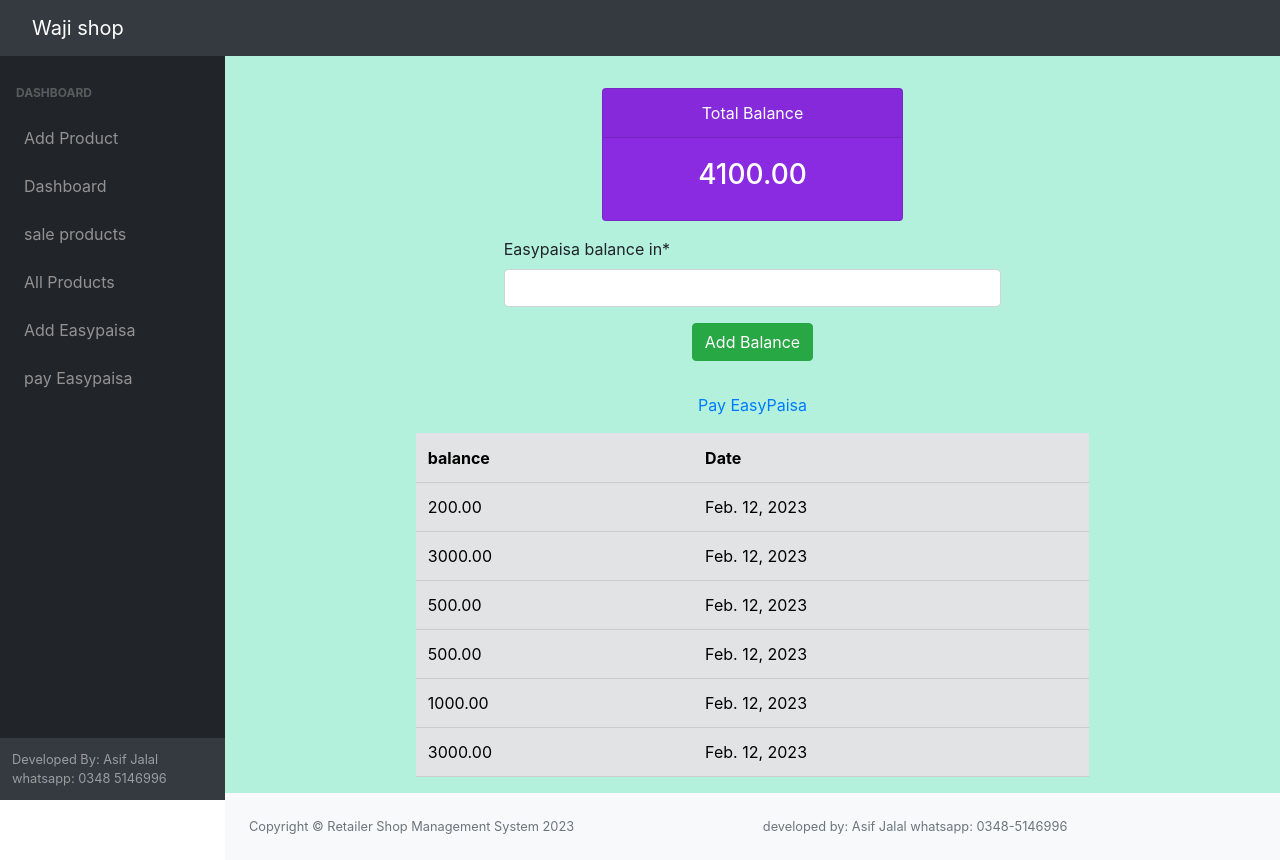
After one commit to asifjalaldev/retailorShopManagementSystem, a Django app: page /easypaisa/ in a window 1280 px wide. The commit adds this page. Run offline with Django 4.2, Linux system fonts and the light colour scheme; data comes from the database, SQL or seed files in the repository; both versions use the stored data as it was after the commit; some libraries are stand-ins or nearby versions.

Commit message:
easipaisa balance feature added

```diff
--- a/home/forms.py
+++ b/home/forms.py
@@ -1,5 +1,9 @@
 from django import forms
-from home.models import Product
+from home.models import Product,Easypaisa_out
 # class searchForm(forms.ModelForm):
 #     class Meta:
 #         fields=['date']
+class easypaisaOutForm(forms.ModelForm):
+    class Meta:
+        model=Easypaisa_out
+        fields=['easypaisa_balance_out', 'charges']
--- a/home/models.py
+++ b/home/models.py
@@ -20,23 +20,26 @@ class Sold_prduct(models.Model):
     profit=models.IntegerField(default=0)
     def __str__(self):
         return self.product.name
-# class Jazzcash_in(models.Model):
-#     jazzcash_balance_in= models.DecimalField(max_digits=10, decimal_places=2)
-#     date=models.DateField()
-#     def __str__(self):
-#         return self.jazzcash_balance_in
-# class Jazzcash_out(models.Model):
-#     jazzcash_balance_out= models.DecimalField(max_digits=10, decimal_places=2)
-#     date=models.DateField()
-#     def __str__(self):
-#         return self.jazzcash_balance_out
-# class Easypaisa_in(models.Model):
-#     easypaisa_balance_in= models.DecimalField(max_digits=10, decimal_places=2)
-#     date=models.DateField()
-#     def __str__(self):
-#         return self.easypaisa_balance_in
-# class Easypaisa_out(models.Model):
-#     easypaisa_balance_out= models.DecimalField(max_digits=10, decimal_places=2)
-#     date=models.DateField()
-#     def __str__(self):
-#         return self.easypaisa_balance_out
+class Jazzcash_in(models.Model):
+    jazzcash_balance_in= models.DecimalField(max_digits=10, decimal_places=2)
+    date=models.DateField()
+    # def __str__(self):
+    #     return self.jazzcash_balance_in
+class Jazzcash_out(models.Model):
+    jazzcash_balance_out= models.DecimalField(max_digits=10, decimal_places=2)
+    date=models.DateField()
+    charges=models.CharField(max_length=50, null=True)
+    # def __str__(self):
+    #     return self.jazzcash_balance_out
+class Easypaisa_in(models.Model):
+    easypaisa_balance_in= models.DecimalField(max_digits=10, decimal_places=2)
+    date=models.DateField()
+    total=models.DecimalField(max_digits=10, decimal_places=2, default=None, null=True)
+    # def __str__(self):
+    #     return self.easypaisa_balance_in
+class Easypaisa_out(models.Model):
+    easypaisa_balance_out= models.DecimalField(max_digits=10, decimal_places=2)
+    date=models.DateField()
+    charges=models.CharField(max_length=50, null=True)
+    # def __str__(self):
+    #     return self.easypaisa_balance_out
--- a/home/templates/home/base.html
+++ b/home/templates/home/base.html
@@ -120,7 +120,14 @@
                             <div class="sb-nav-link-icon"><i class="fas fa-chart-area"></i></div>
                             All Products
                         </a>
-
+                        <a class="nav-link"  href="{%url 'addEasypaisa'%}" >
+                            <div class="sb-nav-link-icon"><i class="fas fa-chart-area"></i></div>
+                           Add Easypaisa
+                        </a>
+                        <a class="nav-link"  href="{%url 'outEasypaisa'%}" >
+                            <div class="sb-nav-link-icon"><i class="fas fa-chart-area"></i></div>
+                           pay Easypaisa
+                        </a>
 
 
 
--- a/home/templates/home/dashboard.html
+++ b/home/templates/home/dashboard.html
@@ -108,8 +108,8 @@
             <table class="table table-primary">
                 <tr>
                     <th>id</th>
-                    <th>Name</th>
-                    <th>model</th>
+                    <th>Model</th>
+                    <th>Total Sale</th>
                 </tr>
                 {%for product in topProducts%}
                 <tr>
--- /dev/null
+++ b/home/templates/home/easypaisa.html
@@ -0,0 +1,69 @@
+{%extends 'home/base.html'%}
+{% load crispy_forms_tags %}
+{%block content%}
+<div class="container  pt-3" style="background-color: rgb(179, 241, 221);">
+    <div class="row m-3">
+        <div class="col-sm-4">
+
+        </div>
+        <div class="col-sm-4">
+            <div class="card" style="background-color: blueviolet; color: white;">
+                <div class="card-header text-center">
+                    Total Balance
+                </div>
+                <div class="card-body text-center" style="color: white;">
+                    <h3>{{totalBalance}}</h3>
+                </div>
+            </div>
+        </div>
+        <div class="col-sm-4">
+
+        </div>
+    </div>
+    <div class="row">
+        <div class="col-sm-3">
+
+        </div>
+        <div class="col-sm-6">
+            <form action="" method="post">
+                {%csrf_token%}
+                {{form|crispy}}
+                <p class="text-center"><button type="submit" class="btn btn-success">Add Balance</button></p>
+            </form>
+        </div>
+        <div class="col-sm-3">
+
+        </div>
+
+    </div>
+    <div class="row">
+        <div class="col-sm-12 mt-3">
+            <p class="text-center"><a href="{%url 'outEasypaisa'%}" >Pay EasyPaisa</a></p>
+        </div>
+    </div>
+    <div class="row">
+        <div class="col-sm-2">
+
+        </div>
+        <div class="col-sm-8">
+            {%if todayEasypaisa%}
+            <table class="table table-secondary">
+                <tr>
+                    <th>balance</th>
+                    <th>Date</th>
+                </tr>
+                {%for balance in todayEasypaisa%}
+                <tr>
+                    <td>{{balance.easypaisa_balance_in}}</td>
+                    <td>{{balance.date}}</td>
+                </tr>
+                {%endfor%}
+            </table>
+            {%endif%}
+        </div>
+        <div class="col-sm-2">
+
+        </div>
+    </div>
+</div>
+{%endblock%}
--- a/home/urls.py
+++ b/home/urls.py
@@ -9,5 +9,7 @@ urlpatterns = [
  path('deleteProduct/<int:pk>',DeleteProductView.as_view(),name='deleteproduct'),
  path('updateProduct/<int:pk>',UpdateProductView.as_view(),name='updateproduct'),
  path('searchproduct/', views.searchProduct,name='searchproduct'),
- path('sold/', views.soldProduct,name='soldproduct')
+ path('sold/', views.soldProduct,name='soldproduct'),
+ path('easypaisa/',AddEasyPaisa.as_view(), name='addEasypaisa'),
+ path('outEasyPaisa',views.payEasypaisa, name='outEasypaisa')
 ]
--- a/home/views.py
+++ b/home/views.py
@@ -7,6 +7,7 @@ from django.db.models import Q
 from django.core.paginator import Paginator
 from datetime import datetime
 from django.contrib import messages
+from .forms import easypaisaOutForm
 # Create your views here.
 
 def home(request):
@@ -91,3 +92,48 @@ def soldProduct(request):
             context={'product':product}
             return render(request,'home/soldProduct_form.html',context)
     return redirect('soldproduct')
+class AddEasyPaisa(CreateView):
+    model=Easypaisa_in
+    template_name='home/easypaisa.html'
+    fields=['easypaisa_balance_in']
+    success_url=reverse_lazy('addEasypaisa')
+    def form_valid(self,form):
+        form.instance.date=datetime.today().date()
+        newBalance=form.cleaned_data['easypaisa_balance_in']
+        lastRec=Easypaisa_in.objects.latest('id')#getting last record
+        form.instance.total=lastRec.total+newBalance
+        return super().form_valid(form)
+    def get_context_data(self, **kwargs):
+        context=super().get_context_data(**kwargs)
+        total_balance=Easypaisa_in.objects.latest('id').total
+        todayEasypaisa=Easypaisa_in.objects.filter(date=datetime.today().date()).order_by('-id')
+        context['todayEasypaisa']=todayEasypaisa
+        context['totalBalance']=total_balance
+        return context
+def payEasypaisa(request):
+    if request.method=='GET':
+        form=easypaisaOutForm()
+        total_balance=Easypaisa_in.objects.latest('id').total
+        todayEasypaisa=Easypaisa_out.objects.filter(date=datetime.today().date()).order_by('-id')
+
+        context={'form': form, 'total_balance':total_balance, 'todayEasypaisa':todayEasypaisa}
+        return render(request,'home/outEasypaisa.html', context)
+    else: #if method is post
+        form=easypaisaOutForm(request.POST)
+        if form.is_valid():
+            form.instance.date=datetime.today().date()
+            lastRec=Easypaisa_in.objects.latest('id')
+            payBalance=form.cleaned_data['easypaisa_balance_out']
+            if lastRec.total>=payBalance:
+                remainingBalance=lastRec.total-payBalance
+                lastRec.total=remainingBalance
+                lastRec.save()
+                form.save()
+                # blance=form.cleaned_data['easypaisa_balance_out']
+                messages.success(request,'balance paid successfully')
+                form=easypaisaOutForm()
+                context={'form': form}
+                return render(request, 'home/outEasypaisa.html',context)
+            else:
+                messages.error(request,"sorry! Balance is not enough!")
+                return redirect('outEasypaisa')
```
Also changed, not shown: home/admin.py (+4 -4 lines), home/templates/home/outEasypaisa.html (added, +72 -0 lines), db.sqlite3, home/migrations/0008_easypaisa_in_easypaisa_out_jazzcash_in_jazzcash_out.py (added), home/migrations/0009_rename_profit_easypaisa_out_charges_and_more.py (added), home/migrations/0010_easypaisa_in_total.py (added).
